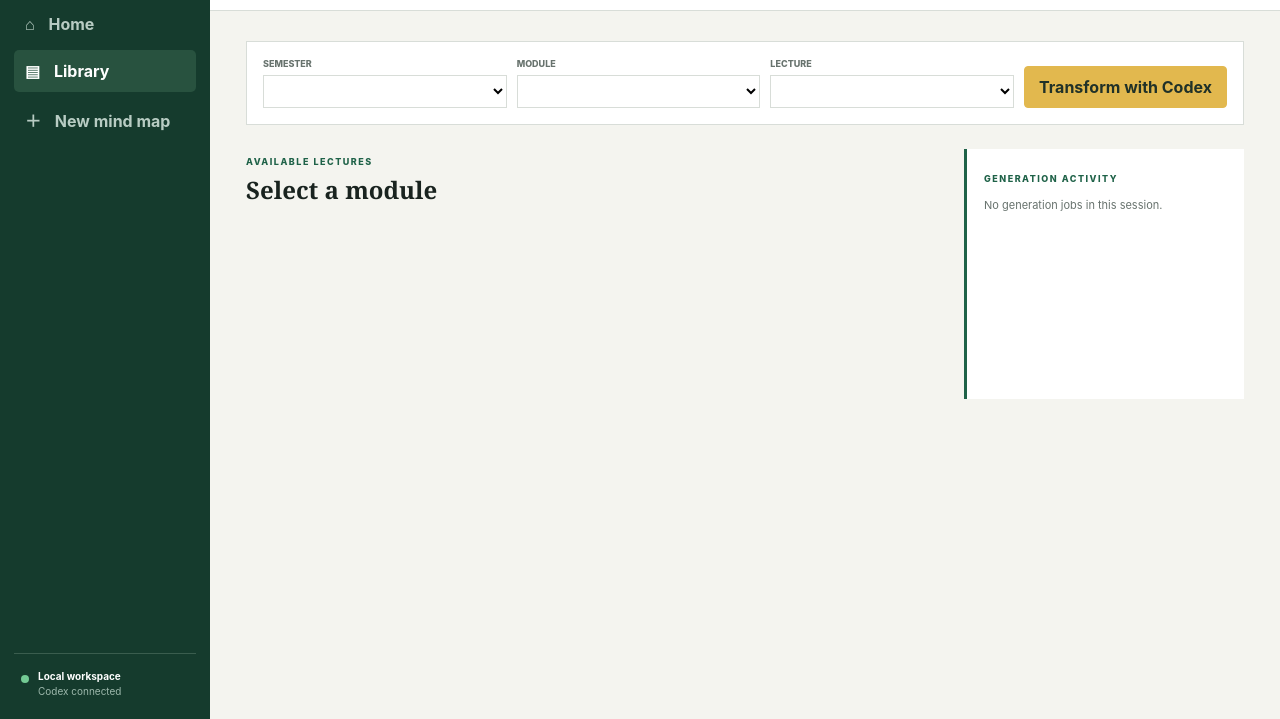
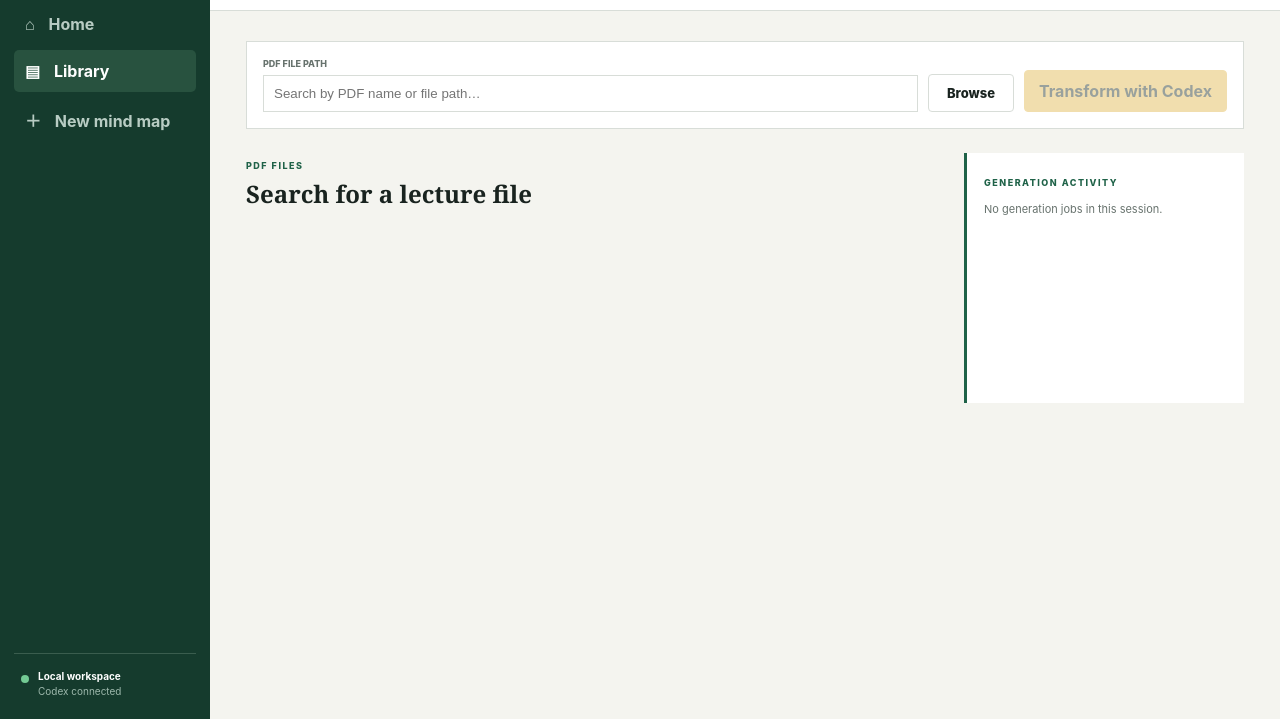
Before and after one commit to cemalhekim/lecture-mind, a plain HTML site: page index.html in a window 1280 px wide. Both pictures are taken after a click on the button "Browse lectures →". Shown: the part 81-800 px from the top of the page. Drawn offline with Linux system fonts and the light colour scheme; no server answers.

Commit message:
Replace lecture filters with PDF path search

```diff
--- a/index.html
+++ b/index.html
@@ -1,7 +1,7 @@
-<!doctype html><html lang="en"><head><meta charset="utf-8"><meta name="viewport" content="width=device-width,initial-scale=1"><title>LectureMind</title><link rel="stylesheet" href="src/studio.css"></head><body>
+<!doctype html><html lang="en"><head><meta charset="utf-8"><meta name="viewport" content="width=device-width,initial-scale=1"><title>LectureMind</title><link rel="stylesheet" href="src/studio.css"><link rel="stylesheet" href="src/file-search.css"></head><body>
 <aside class="sidebar"><a class="brand" href="#home"><span>LM</span><b>LectureMind</b></a><nav><button data-view="home" class="active">⌂ <span>Home</span></button><button data-view="library">▤ <span>Library</span></button><button data-view="create">＋ <span>New mind map</span></button></nav><div class="local"><i></i><div><b>Local workspace</b><small>Codex connected</small></div></div></aside>
 <main><header><div><span class="eyebrow" id="eyebrow">Workspace</span><h1 id="pageTitle">Continue learning</h1></div><button class="primary" data-view="create">＋ New mind map</button></header>
 <section id="homeView" class="view"><div class="hero"><div><span class="eyebrow">Your learning workspace</span><h2>Turn lectures into<br><em>connected understanding.</em></h2><p>From handwritten notes to an intuition-first learning path, locally.</p><button class="primary" data-view="library">Browse lectures →</button></div><div class="hero-graphic"><span>PDF</span><i></i><strong>MAP</strong></div></div><div class="section-head"><div><span class="eyebrow">Pick up where you left off</span><h2>Recent mind maps</h2></div><button data-view="library" class="text-button">View library →</button></div><div class="cards" id="recentCards"></div></section>
-<section id="libraryView" class="view" hidden><div class="filters"><label>Semester<select id="semesterSelect"></select></label><label>Module<select id="moduleSelect"></select></label><label>Lecture<select id="lectureSelect"></select></label><button id="buildSelected" class="primary">Transform with Codex</button></div><div class="library-layout"><div><span class="eyebrow">Available lectures</span><h2 id="libraryHeading">Select a module</h2><div id="lectureList" class="lecture-list"></div></div><aside class="activity"><span class="eyebrow">Generation activity</span><div id="activityLog"><p>No generation jobs in this session.</p></div></aside></div></section>
-<section id="createView" class="view" hidden><div class="create-shell"><span class="step">01</span><span class="eyebrow">Choose a source</span><h2>Create a learning mind map</h2><p>Select a lecture from your university library or choose a local PDF. Codex extracts the concepts and returns a structured, intuition-first map.</p><button class="source-choice" data-view="library"><b>▤ University library</b><span>Browse semester → module → lecture</span></button><label class="source-choice"><b>↑ Local PDF</b><span id="uploadName">Choose a PDF from this computer</span><input id="pdfUpload" type="file" accept="application/pdf" hidden></label><button id="uploadBuild" class="primary wide" disabled>Transform with Codex</button><p class="privacy">Files and generated maps stay in this workspace. The app has no application cloud backend.</p></div></section>
+<section id="libraryView" class="view" hidden><div class="filters file-search"><label>PDF file path<input id="fileSearch" type="search" placeholder="Search by PDF name or file path…" autocomplete="off"></label><label class="browse-button">Browse<input id="libraryFile" type="file" accept="application/pdf" hidden></label><button id="buildSelected" class="primary" disabled>Transform with Codex</button></div><div class="library-layout"><div><span class="eyebrow">PDF files</span><h2 id="libraryHeading">Search for a lecture file</h2><div id="lectureList" class="lecture-list"></div></div><aside class="activity"><span class="eyebrow">Generation activity</span><div id="activityLog"><p>No generation jobs in this session.</p></div></aside></div></section>
+<section id="createView" class="view" hidden><div class="create-shell"><span class="step">01</span><span class="eyebrow">Choose a source</span><h2>Create a learning mind map</h2><p>Select a lecture from your university library or choose a local PDF. Codex extracts the concepts and returns a structured, intuition-first map.</p><button class="source-choice" data-view="library"><b>▤ University library</b><span>Search by PDF name or file path</span></button><label class="source-choice"><b>↑ Local PDF</b><span id="uploadName">Choose a PDF from this computer</span><input id="pdfUpload" type="file" accept="application/pdf" hidden></label><button id="uploadBuild" class="primary wide" disabled>Transform with Codex</button><p class="privacy">Files and generated maps stay in this workspace. The app has no application cloud backend.</p></div></section>
 </main><div id="toast" role="status"></div><script src="src/studio.js"></script></body></html>
--- /dev/null
+++ b/src/file-search.css
@@ -0,0 +1,38 @@
+.filters.file-search {
+  grid-template-columns: minmax(240px, 1fr) auto auto;
+}
+
+.file-search input[type="search"] {
+  display: block;
+  width: 100%;
+  margin-top: 6px;
+  border: 1px solid var(--line);
+  padding: 10px;
+  background: #fff;
+}
+
+.browse-button {
+  align-self: end;
+  border: 1px solid var(--line);
+  border-radius: 4px;
+  padding: 10px 18px;
+  color: var(--ink) !important;
+  background: #fff;
+  font-size: 13px !important;
+  text-transform: none !important;
+  cursor: pointer;
+}
+
+.primary:disabled {
+  opacity: .45;
+  cursor: not-allowed;
+}
+
+.lecture.selected {
+  border-color: var(--green);
+  box-shadow: inset 3px 0 var(--green);
+}
+
+@media (max-width: 800px) {
+  .filters.file-search { grid-template-columns: 1fr; }
+}
```
Also changed, not shown: src/studio.js.
